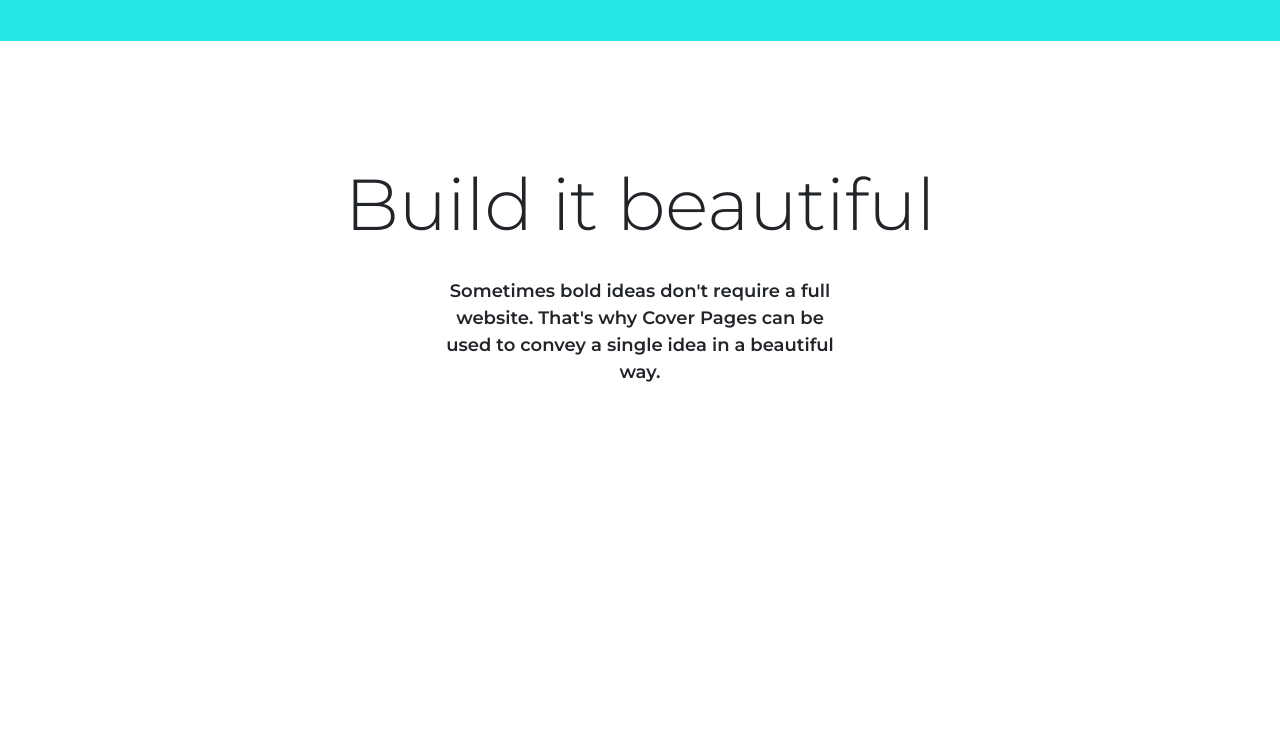
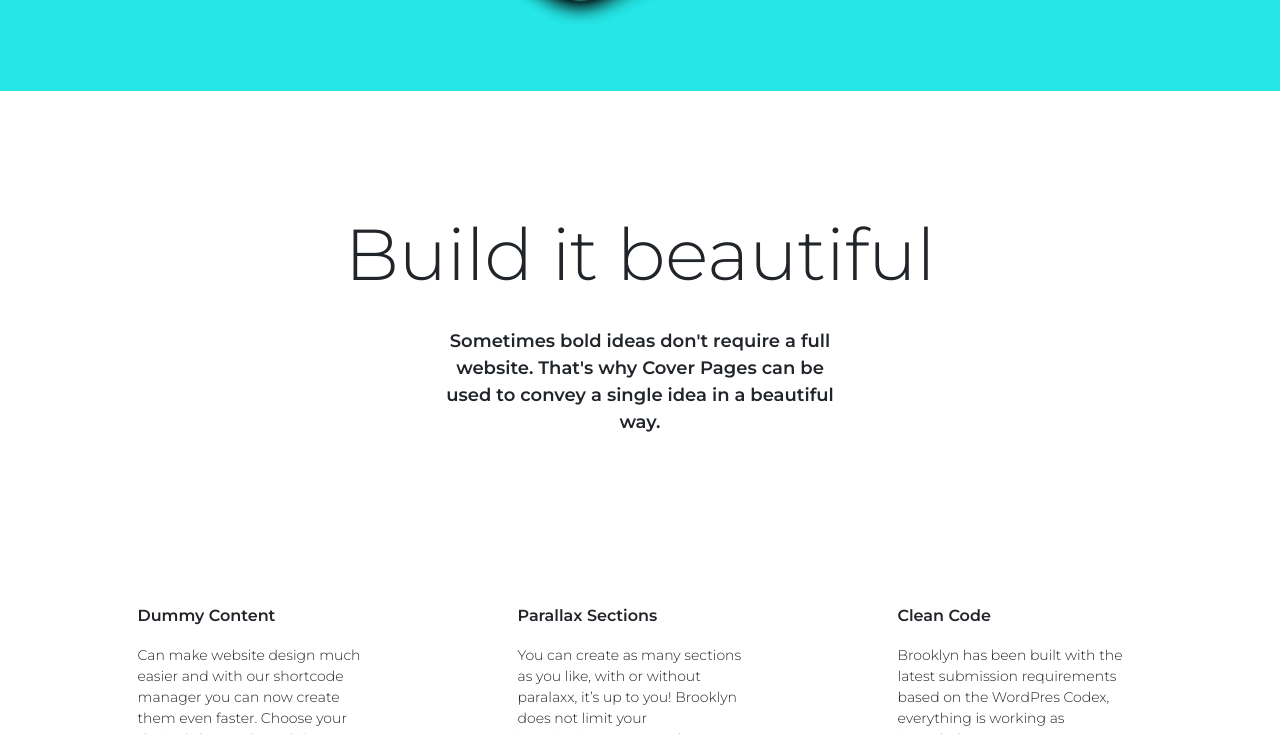
Before and after one commit to VovaNer/fjord, a plain HTML site: page index.html in a window 1280 px wide. Shown: the part 2066-2800 px from the top of the page. Before the commit the page ends 2572 px from the top, so only its background shows below. Drawn offline with nearby package versions, Linux system fonts and the light colour scheme.

Commit message:
change section started

```diff
--- a/css/style.css
+++ b/css/style.css
@@ -7,6 +7,7 @@ body {
   font-family: 'Montserrat', sans-serif;
   font-weight: 300;
   font-size: 14px;
+  height: 100%;
 }
 a, a:link, a:visited {
   color: inherit;
@@ -53,6 +54,9 @@ a, a:link, a:visited {
 }
 .benefits-wrapper {
   align-items: center;
+}
+.benefits-block {
+  margin-top: 50px;
 }
 .benefits-block-title {
   font-size: 16px;
@@ -152,3 +156,20 @@ a, a:link, a:visited {
 .build-text {
   margin: 0 auto;
 }
+/* Change Monitor Section */
+.change-block-title {
+  font-size: 16px;
+  font-weight: 600;
+  margin-bottom: 20px;
+  margin-left: 5px;
+}
+.change-block-text {
+  margin-left: 5px;
+  width: 90%;
+}
+.change-wrapper {
+  justify-content: space-around;
+}
+.change-block-textMargin {
+  margin-bottom: 36.8px;
+}
--- a/index.html
+++ b/index.html
@@ -86,8 +86,6 @@
     </div>
   </div>
 </section>
-
-
 <!-- BuildIt Section -->
 <section class="build text-center">
   <div class="row">
@@ -97,7 +95,30 @@
     </div>
   </div>
 </section>
-
+<!-- Change Monitor Section -->
+<section class="change">
+  <div class="row">
+    <div class="container">
+      <div class="row change-wrapper">
+          <div class="col-md-3 benefits-block change-block">
+            <h3 class="change-block-title">Dummy Content</h3>
+            <p class="change-block-text">Can make website design much easier and with our shortcode manager you can now create them even faster. Choose your desired shortcode and the manager will insert it for you.</p>
+            <a class="benefits-block-url"href="#">Learn More</a>
+          </div>
+          <div class="col-md-3 benefits-block change-block">
+            <h3 class="change-block-title">Parallax Sections</h3>
+            <p class="change-block-text change-block-textMargin">You can create as many sections as you like, with or without paralaxx, it’s up to you! Brooklyn does not limit your imagination,see our 8 demos.</p>
+            <a class="benefits-block-url"href="#">Learn More</a>
+          </div>
+          <div class="col-md-3 benefits-block change-block">
+            <h3 class="change-block-title">Clean Code</h3>
+            <p class="change-block-text change-block-textMargin">Brooklyn has been built with the latest submission requirements based on the WordPres Codex, everything is working as intended.</p>
+            <a class="benefits-block-url"href="#">Learn More</a>
+          </div>
+      </div>
+    </div>
+  </div>
+</section>
 
 
 
```
